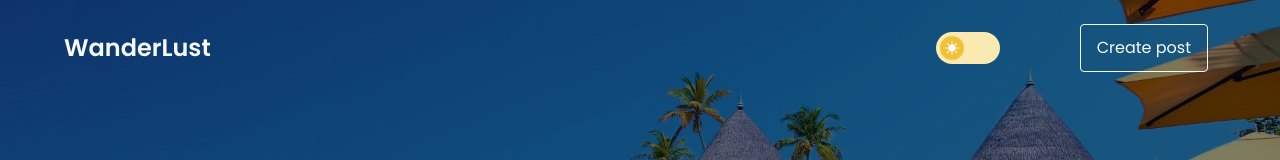
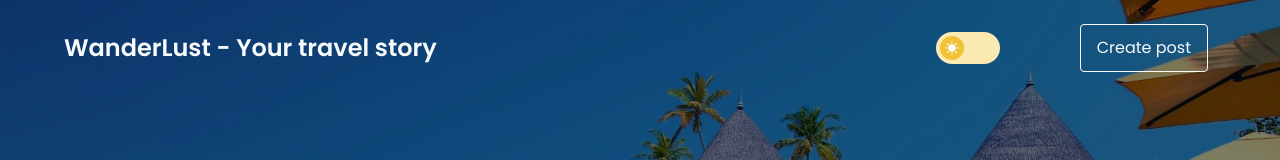
Before and after one commit to Prajwal1414/blog-app, a React (Vite) app in the folder frontend/: page / in a window 1280 px wide. Shown: the top 160 px of the page. Built offline with nearby package versions, Linux system fonts and the light colour scheme; no server answers.

Commit message:
Testing CI

```diff
--- a/frontend/src/layouts/header-layout.tsx
+++ b/frontend/src/layouts/header-layout.tsx
@@ -11,7 +11,7 @@ function header() {
       <div className="absolute inset-0 flex flex-col px-4 py-8 text-slate-50 md:px-16">
         <div className="flex w-full justify-between">
           <div className="flex cursor-text items-center justify-between text-2xl font-semibold">
-            WanderLust
+            WanderLust - Your travel story
           </div>
           <div className="flex justify-between px-2">
             <div className="flex items-center justify-end px-2 py-2 md:px-20">
```
